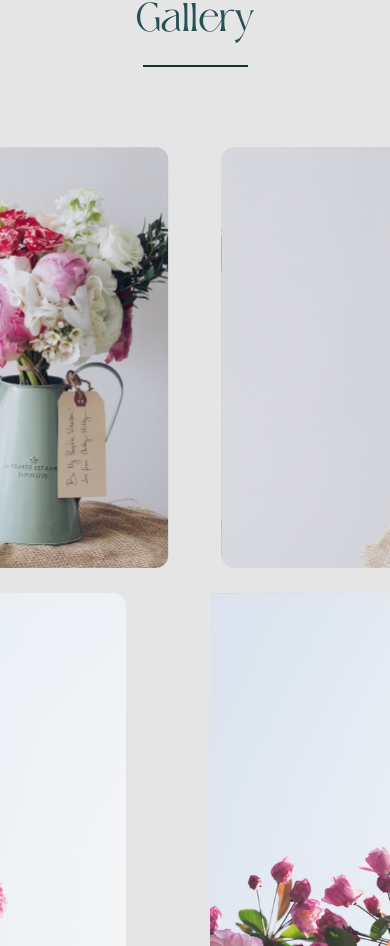
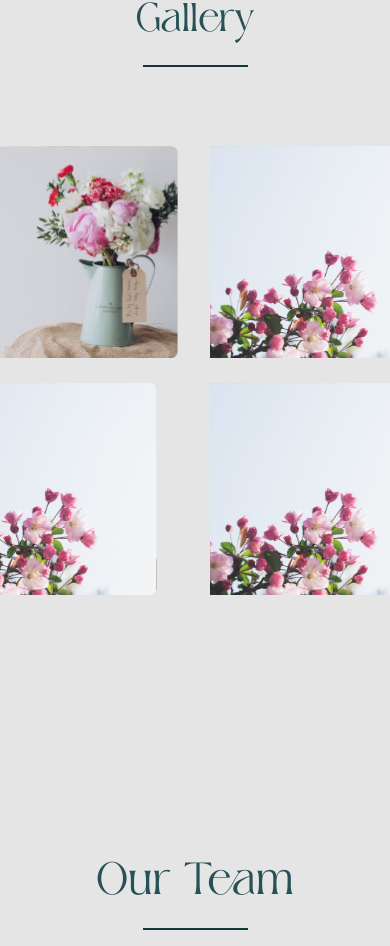
Before and after one commit to man-of-mind/trending-fashion-landing-page, a React (Create React App) app: page / in a window 390 px wide. Shown: the part 6632-7578 px from the top of the page. Built offline with nearby package versions, Linux system fonts and the light colour scheme; a web font is replaced by a local one.

Commit message:
Fix bug in the carousel slider

```diff
--- a/src/Components/Content/Content.module.scss
+++ b/src/Components/Content/Content.module.scss
@@ -480,6 +480,10 @@
                 grid-auto-columns: 80%;
                 figure {
                     margin: 0 15px;
+                    img {
+                        width: 250px;
+                        height: 212px;
+                    }
                 }
             }
         }
--- a/src/Components/Content/Content.tsx
+++ b/src/Components/Content/Content.tsx
@@ -51,7 +51,9 @@ const Content = () => {
             });
         }
         const lastFlowerImage = flowersArrray[flowersArrray.length - 1];
-        setFlowers([ ...flowersArrray, lastFlowerImage ]);
+        flowersArrray.pop();
+        setFlowers([ lastFlowerImage, ...flowersArrray ]);
+        console.log(flowersArrray)
     }
 
     let flowers = flowersArrray.map((flower, index) => {
--- a/src/Components/utils.tsx
+++ b/src/Components/utils.tsx
@@ -6,6 +6,7 @@ import Member4 from "../Assets/Images/Member4.svg";
 import Member5 from "../Assets/Images/Member5.svg";
 import Member6 from "../Assets/Images/Member6.svg";
 import FlowerGallery1 from "../Assets/Images/FlowerA1.svg";
+import FlowerGallery2 from "../Assets/Images/FlowerB3.svg"
 
 
 export const membersPictures = [
@@ -74,7 +75,7 @@ function getWindowDimensions() {
             image: FlowerGallery1
         },
         {
-            image: FlowerGallery1
+            image: FlowerGallery2
         },
         {
             image: FlowerGallery1
@@ -83,6 +84,6 @@ function getWindowDimensions() {
             image: FlowerGallery1
         },
         {
-            image: FlowerGallery1
+            image: FlowerGallery2
         },
   ]
```
